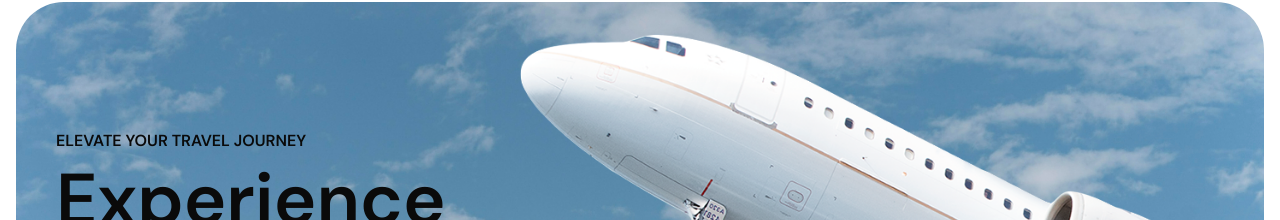
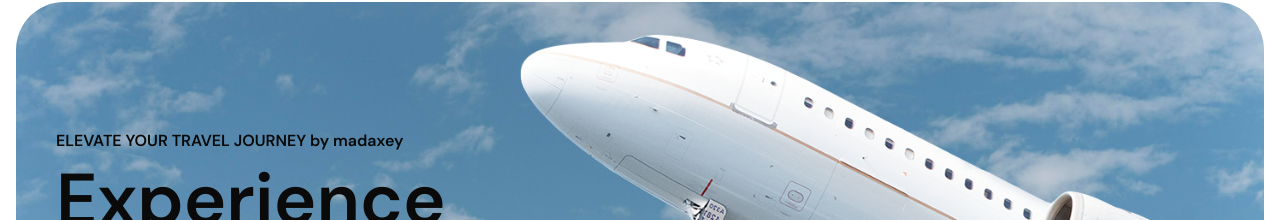
Before and after one commit to cwadani75/travel-website, a plain HTML site: page index.html in a window 1280 px wide. Shown: the part 104-324 px from the top of the page. Drawn offline with nearby package versions, Linux system fonts and the light colour scheme.

Commit message:
initial commit

```diff
--- a/index.html
+++ b/index.html
@@ -38,7 +38,7 @@
     <header id="home">
       <div class="header__container">
         <div class="header__content">
-          <p>ELEVATE YOUR TRAVEL JOURNEY</p>
+          <p>ELEVATE YOUR TRAVEL JOURNEY by madaxey</p>
           <h1>Experience The Magic Of Flight!</h1>
           <div class="header__btns">
             <button class="btn">Book A Trip Now</button>
```
